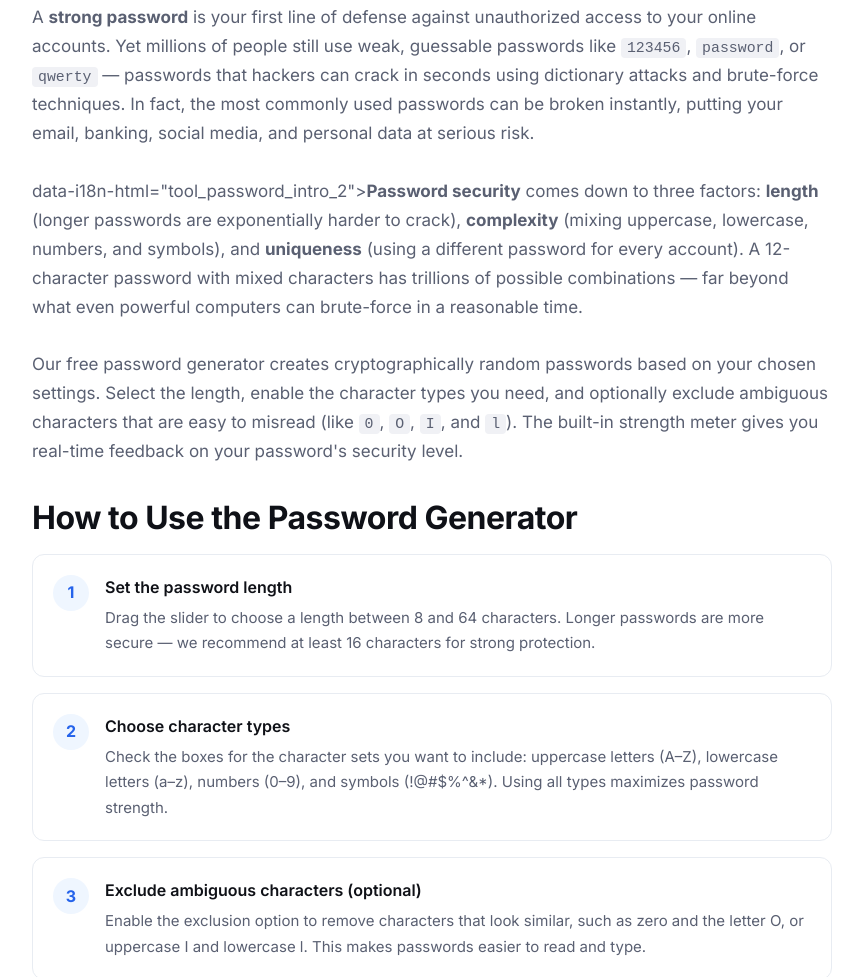
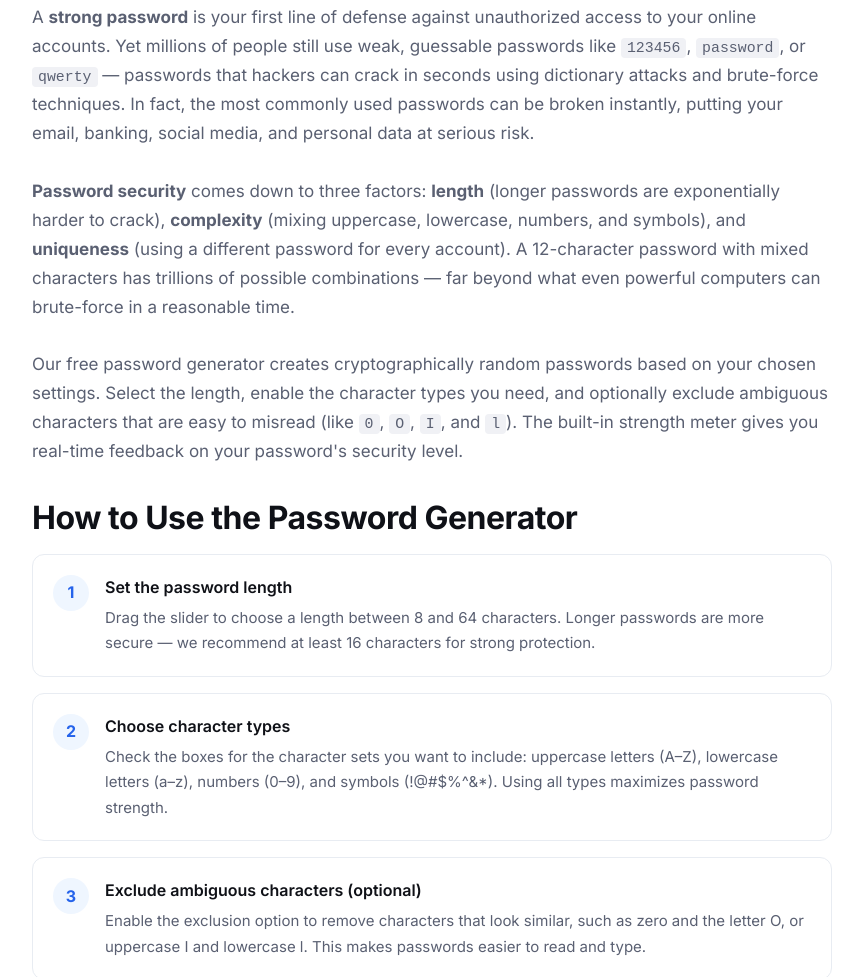
Before and after one commit to tayoismail/multiweb, a plain HTML site: page password-generator.html in a window 1280 px wide. Shown: the part 1097-2074 px from the top of the page, without its empty margins (208-1071 px from the left). Drawn offline with Linux system fonts and the light colour scheme.

Commit message:
Fix misplaced data-i18n-html attributes in word-counter and password-generator

```diff
--- a/password-generator.html
+++ b/password-generator.html
@@ -317,7 +317,7 @@
           <div class="intro-text">
             <p data-i18n-html="tool_password_intro_1">A <strong>strong password</strong> is your first line of defense against unauthorized access to your online accounts. Yet millions of people still use weak, guessable passwords like <code>123456</code>, <code>password</code>, or <code>qwerty</code> — passwords that hackers can crack in seconds using dictionary attacks and brute-force techniques. In fact, the most commonly used passwords can be broken instantly, putting your email, banking, social media, and personal data at serious risk.</p>
             <br>
-            <p>data-i18n-html="tool_password_intro_2"><strong>Password security</strong> comes down to three factors: <strong>length</strong> (longer passwords are exponentially harder to crack), <strong>complexity</strong> (mixing uppercase, lowercase, numbers, and symbols), and <strong>uniqueness</strong> (using a different password for every account). A 12-character password with mixed characters has trillions of possible combinations — far beyond what even powerful computers can brute-force in a reasonable time.</p>
+            <p data-i18n-html="tool_password_intro_2"><strong>Password security</strong> comes down to three factors: <strong>length</strong> (longer passwords are exponentially harder to crack), <strong>complexity</strong> (mixing uppercase, lowercase, numbers, and symbols), and <strong>uniqueness</strong> (using a different password for every account). A 12-character password with mixed characters has trillions of possible combinations — far beyond what even powerful computers can brute-force in a reasonable time.</p>
             <br>
             <p>Our free password generator creates cryptographically random passwords based on your chosen settings. Select the length, enable the character types you need, and optionally exclude ambiguous characters that are easy to misread (like <code>0</code>, <code>O</code>, <code>I</code>, and <code>l</code>). The built-in strength meter gives you real-time feedback on your password's security level.</p>
           </div>
```
Also changed, not shown: word-counter.html (+1 -1 lines).
